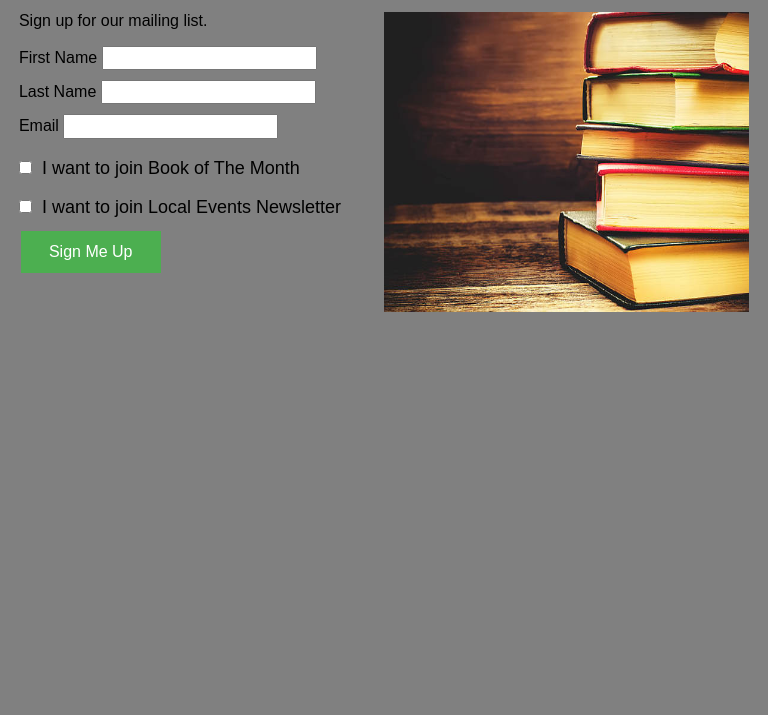
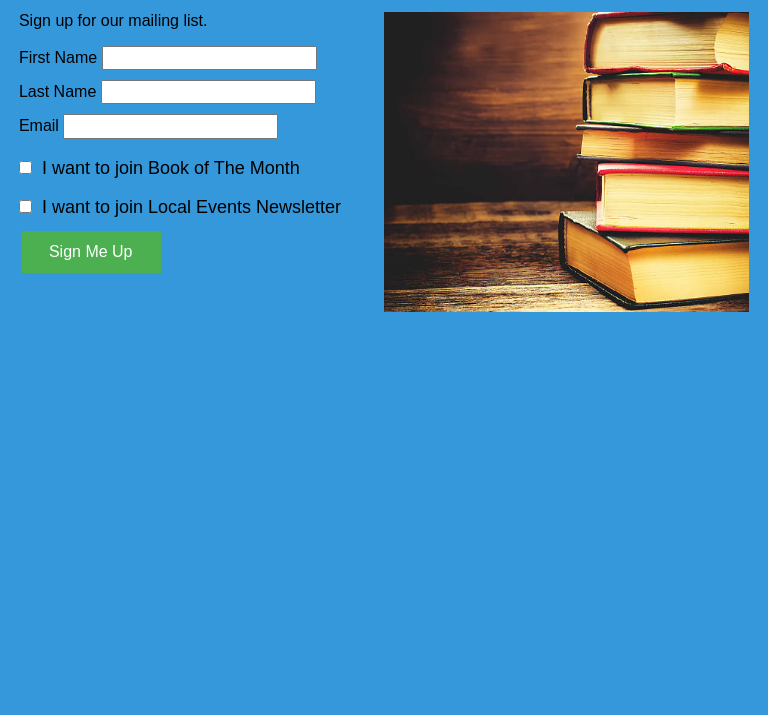
Before and after one commit to dpowers3/ITMD362Project01, a plain HTML site: page index.html in a window 768 px wide. Shown: the part 85-800 px from the top of the page. Drawn offline with nearby package versions, Linux system fonts and the light colour scheme; a script that the page names is missing.

Commit message:
finalized css (included media quieries for tablet, mobile, and desktop)

```diff
--- a/css/screen.css
+++ b/css/screen.css
@@ -292,7 +292,7 @@ img, audio, video {
 	}
 	body{
 		font-family: Arial, Helvetica, sans-serif;
-		background-color:  grey;
+		background-color:  #3498DB;
 	}
 	h1{
 		font-weight: bold;
@@ -406,6 +406,7 @@ img, audio, video {
 		margin-top: 2px;
 		margin-right: 10px;
 	}
+
 	.MonthContainer {
 		padding-top: 10px;
 		padding-bottom: 10px;
@@ -427,6 +428,7 @@ img, audio, video {
 	.NewsletterContainer label{
 
 	}
+
 	img#book {
 		height : 30%;
 		width: 30%;
```
